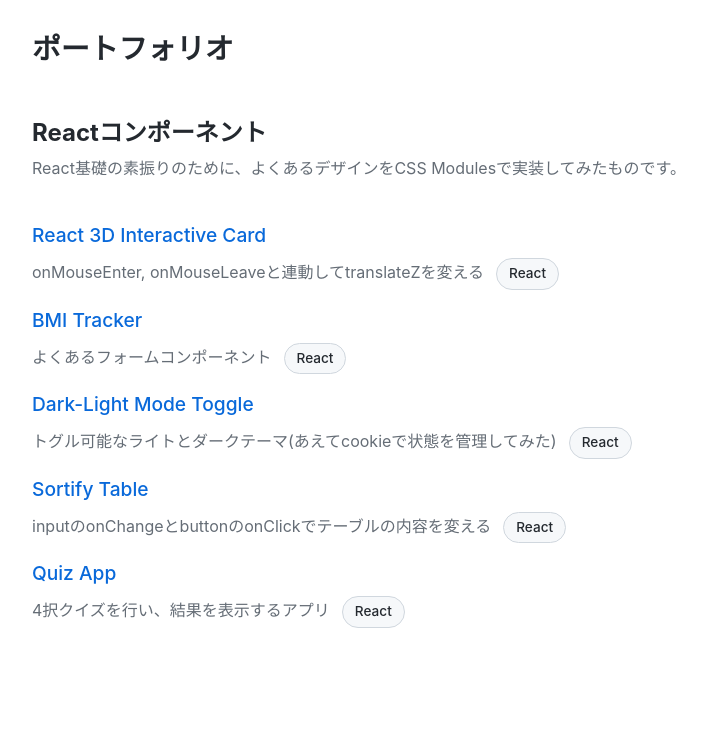
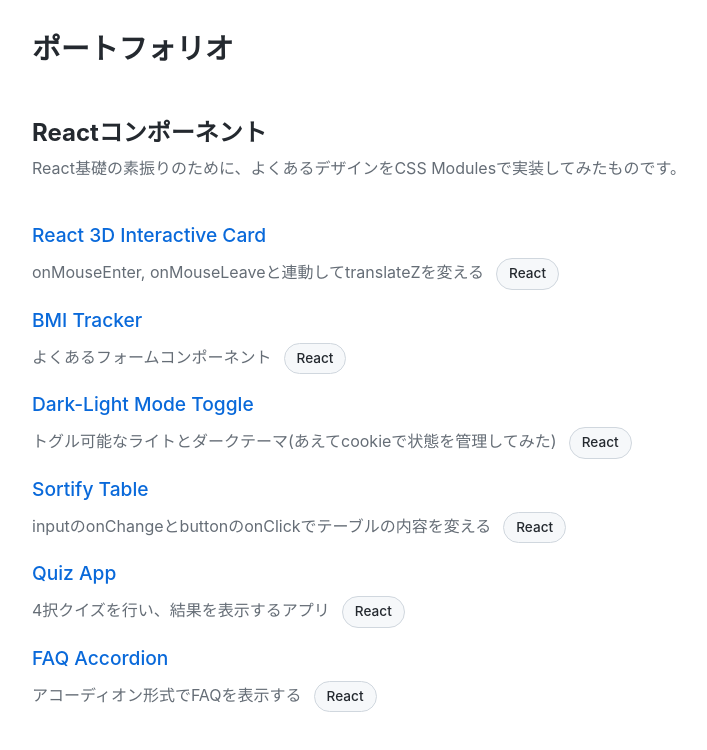
Before and after one commit to kmishima16/next-blog-portfolio, a Next.js app: page / in a window 1280 px wide. Shown: the top 750 px of the page, without its empty margins (136-843 px from the left). Built offline with nearby package versions, Linux system fonts and the light colour scheme.

Commit message:
add: lesson6へのリンク追加

```diff
--- a/app/data.ts
+++ b/app/data.ts
@@ -35,6 +35,13 @@ const lessonCards = [
 		tags: ["React"],
 		url: "/lesson5",
 	},
+	{
+		id: 6,
+		title: "FAQ Accordion",
+		content: "アコーディオン形式でFAQを表示する",
+		tags: ["React"],
+		url: "/lesson6",
+	},
 ];
 
 export default lessonCards;
```
